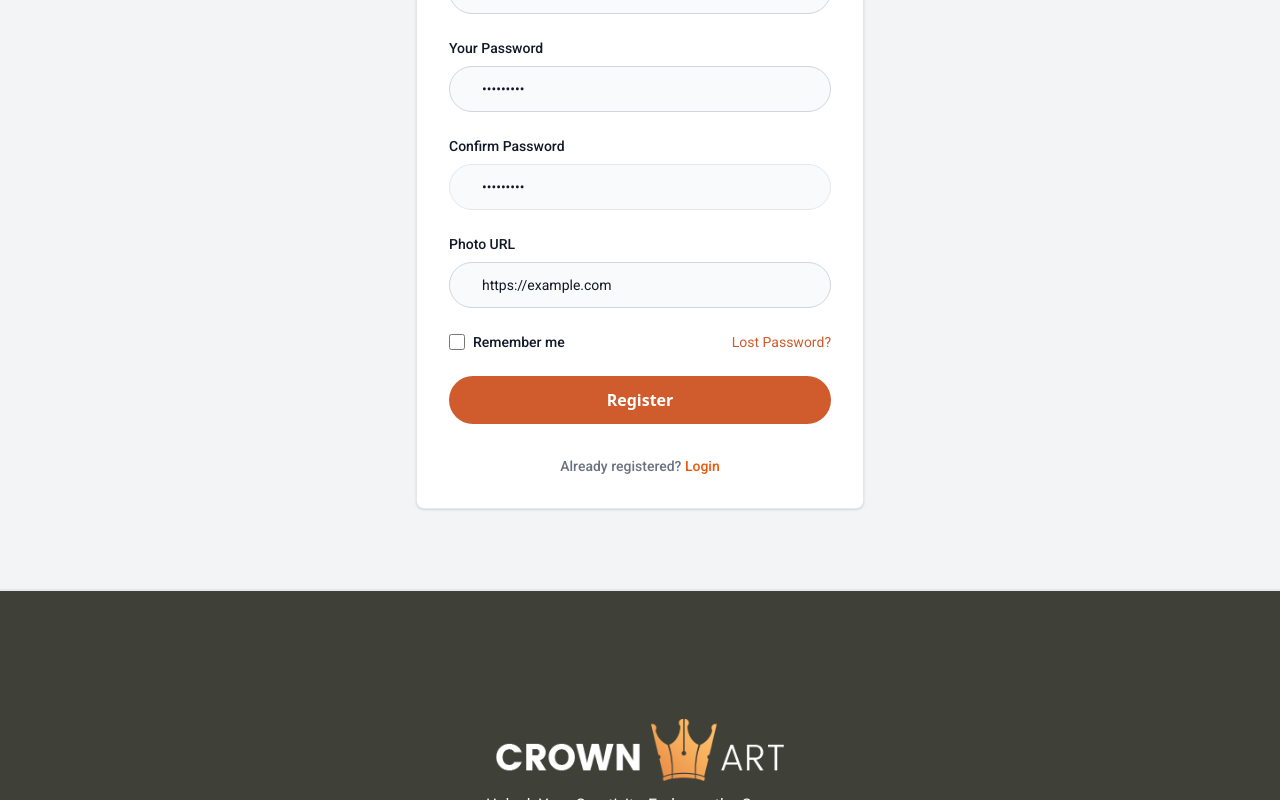
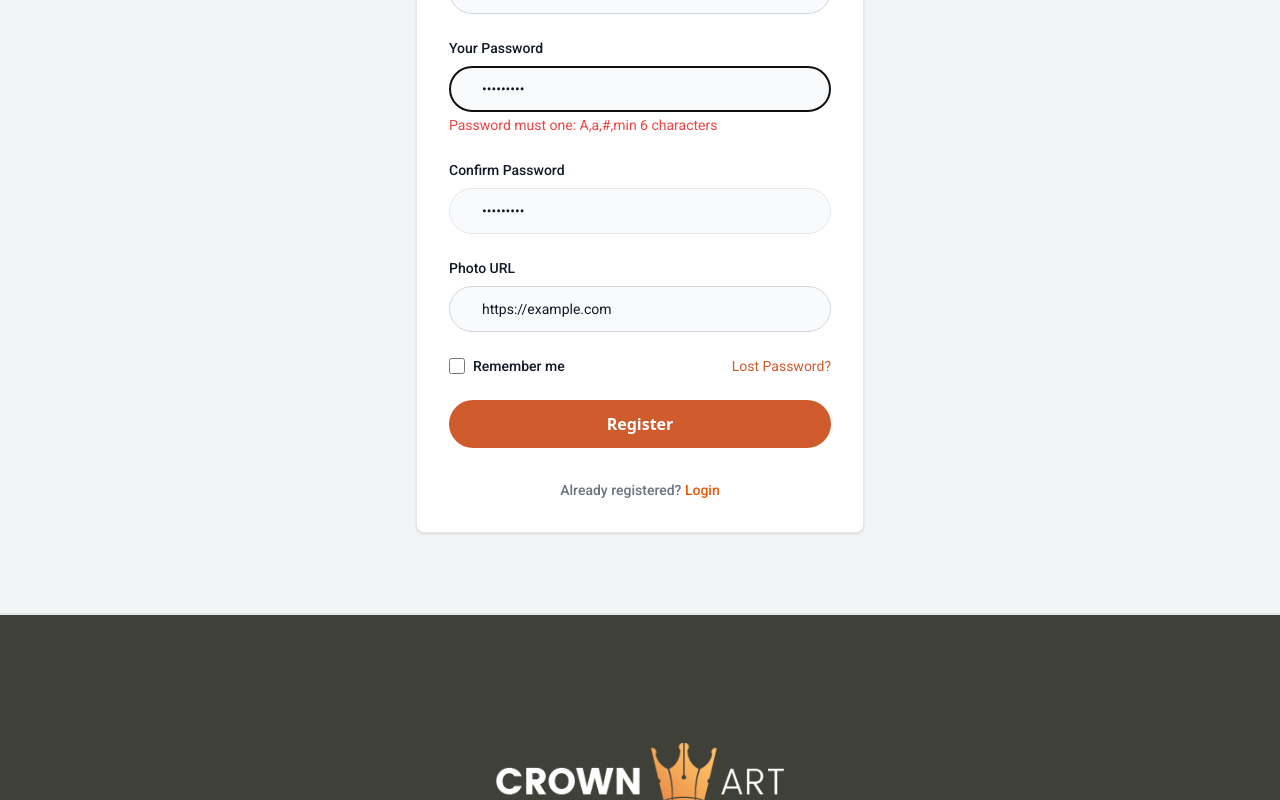
Before and after one commit to developersajeeb/CrownArt-Online-School-Client, a React (Vite) app: page /registration in a window 1280 px wide. Both pictures are taken after typing "name@example.com", "Sample123", "Sample123", "https://example.com" into the empty fields and a click on the button "Register". Shown: the part 445-1245 px from the top of the page. Built offline with nearby package versions, Linux system fonts and the light colour scheme; a web font is replaced by a local one.

Commit message:
password regex validation complete

```diff
--- a/src/pages/Register/Registration.jsx
+++ b/src/pages/Register/Registration.jsx
@@ -23,6 +23,7 @@ const Registration = () => {
     const password = watch("password");
     const confirmPass = watch("confirmPass");
 
+
     return (
         <main className="py-20 px-4 bg-gray-100 border-b-2">
             <div className="w-full max-w-md p-6 border bg-white border-gray-200 rounded-lg shadow md:p-8 mx-auto">
@@ -46,15 +47,19 @@ const Registration = () => {
                             Your Password
                         </label>
                         <input
-                            {...register("password", { required: true })}
+                            {...register("password", {
+                                required: true,
+                                pattern: /(?=.*[A-Z])(?=.*[!@#$&*])(?=.*[0-9])(?=.*[a-z]).{6}/
+                            })}
                             type="password"
                             name="password"
                             id="password"
                             placeholder="••••••••"
-                            className={`bg-gray-50 border ${errors.password || showError ? "border-red-500" : "border-gray-300"} text-gray-900 text-sm px-8 rounded-full py-3 block w-full`}
+                            className={`bg-gray-50 border text-gray-900 text-sm px-8 rounded-full py-3 block w-full`}
                             required
                         />
-                        {showError && <span className="text-red-500">Passwords do not match</span>}
+                        {errors.password?.type === 'pattern' ?
+                            <span className="text-sm text-red-500">Password must one: A,a,#,min 6 characters</span> : ''}
                     </div>
                     <div>
                         <label htmlFor="confirmPass" className="block mb-2 text-sm font-medium text-gray-900">
```
